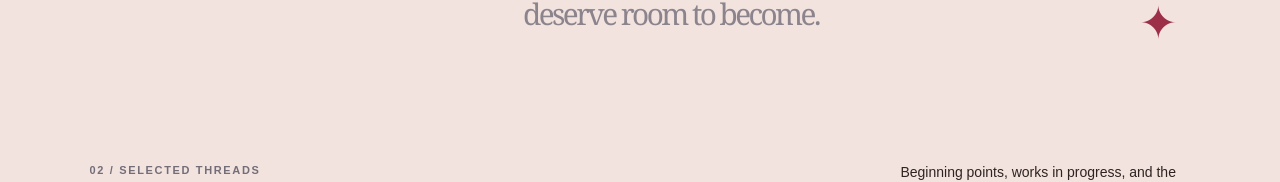
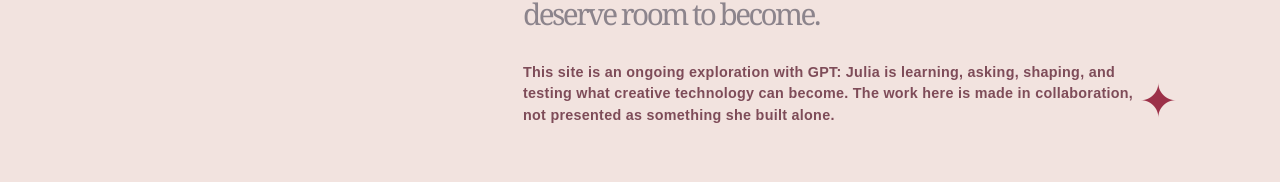
Before and after one commit to juliaaurorahart/juliaaurorahart-com, a React (Vite) app: page / in a window 1280 px wide. Shown: the part 1173-1355 px from the top of the page. Built offline with nearby package versions, Linux system fonts and the light colour scheme.

Commit message:
Bring a living solarpunk presence to the site

```diff
--- a/app/globals.css
+++ b/app/globals.css
@@ -78,3 +78,9 @@ footer { background: #351e3d; color: #ffd7ef; }
 .work-grid { gap: 12px; }.project-card { border-color: rgba(85,24,38,.22); box-shadow: 0 16px 30px rgba(70,17,36,.09); }.large-card { background: linear-gradient(145deg, #4b172d, #9f243d 67%, #de5265); }.project-card:not(.large-card):not(.pale-card) { color: #3b1d2b; background: linear-gradient(145deg, #fffaf4, #f4d8d6 61%, #e9a0af); }.pale-card { color: #3b1d2b; background: linear-gradient(145deg, #f2ece5, #d9c9ce 58%, #c45467); }
 .mark-field-notes { background: repeating-linear-gradient(0deg, transparent 0 28px, rgba(255,250,246,.28) 29px 30px), linear-gradient(135deg, #73162f, #d7435e 60%, #f1b2b7); }.mark-canvas { border-color: rgba(76,27,44,.35); background-color: rgba(246,239,232,.44); }.mark-canvas span { border-color: #8e2840; background: rgba(173,49,77,.13); }.mark-canvas span:nth-child(3) { background: #c5284f; }
 .closing { background: radial-gradient(circle at 84% 40%, rgba(255,242,218,.48), transparent 14%), linear-gradient(132deg, #281b28, #6f1a36 52%, #b72e4b); }.closing::after { color: rgba(255,235,224,.42); }
+
+/* A little living company inside the editorial surface. */
+.hero > .hero-garden { position: absolute; z-index: 0; right: -2vw; bottom: -2px; width: min(55vw, 850px); height: 94%; object-fit: cover; object-position: 76% center; opacity: .8; mix-blend-mode: luminosity; filter: saturate(1.22) contrast(1.03) drop-shadow(0 0 32px rgba(255, 142, 177, .22)); mask-image: linear-gradient(to left, #000 72%, transparent 100%); pointer-events: none; }
+.hero h1, .hero-foot, .eyebrow { position: relative; z-index: 2; }
+.collaboration-note { max-width: 620px; margin-top: 30px !important; font-family: Arial, Helvetica, sans-serif; font-size: .28em !important; font-weight: 700; letter-spacing: .02em; line-height: 1.5 !important; color: #8d4759; }
+@media (max-width: 760px) { .hero > .hero-garden { right: -28vw; width: 120vw; height: 58%; bottom: 0; object-position: 80% center; opacity: .54; mask-image: linear-gradient(to left, #000 58%, transparent 100%); }.collaboration-note { font-size: .34em !important; } }
--- a/app/page.tsx
+++ b/app/page.tsx
@@ -52,6 +52,7 @@ export default function Home() {
         </div>
         <div className="orb orb-one" aria-hidden="true" />
         <div className="orb orb-two" aria-hidden="true" />
+        <img className="hero-garden" src="/solarpunk-garden.png" alt="A small garden robot tending pink flowers beside a rabbit and bird." />
         <div className="hero-sparkles" aria-hidden="true"><span>✦</span><span>✧</span><span>✦</span><span>✧</span><span>✦</span></div>
       </section>
 
@@ -60,6 +61,7 @@ export default function Home() {
         <div className="manifesto-copy">
           <p>This is a living studio: a place to gather projects, follow questions, and share work as it takes shape.</p>
           <p className="muted">Not everything needs to arrive finished. Some things deserve room to become.</p>
+          <p className="collaboration-note">This site is an ongoing exploration with GPT: Julia is learning, asking, shaping, and testing what creative technology can become. The work here is made in collaboration, not presented as something she built alone.</p>
         </div>
       </section>
 
```
Also changed, not shown: 1 other file (tests, documents, lock files or other folders).
